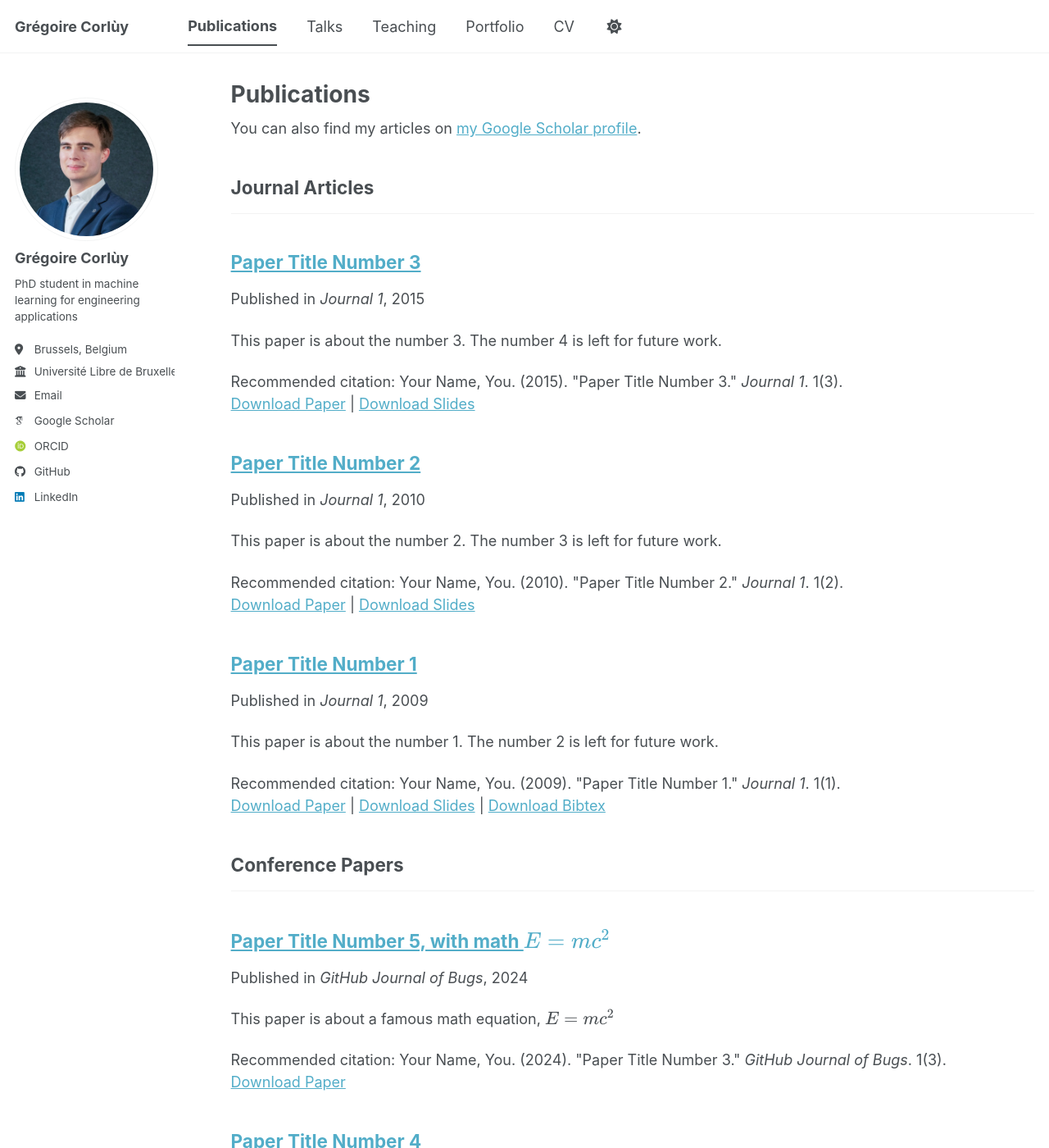
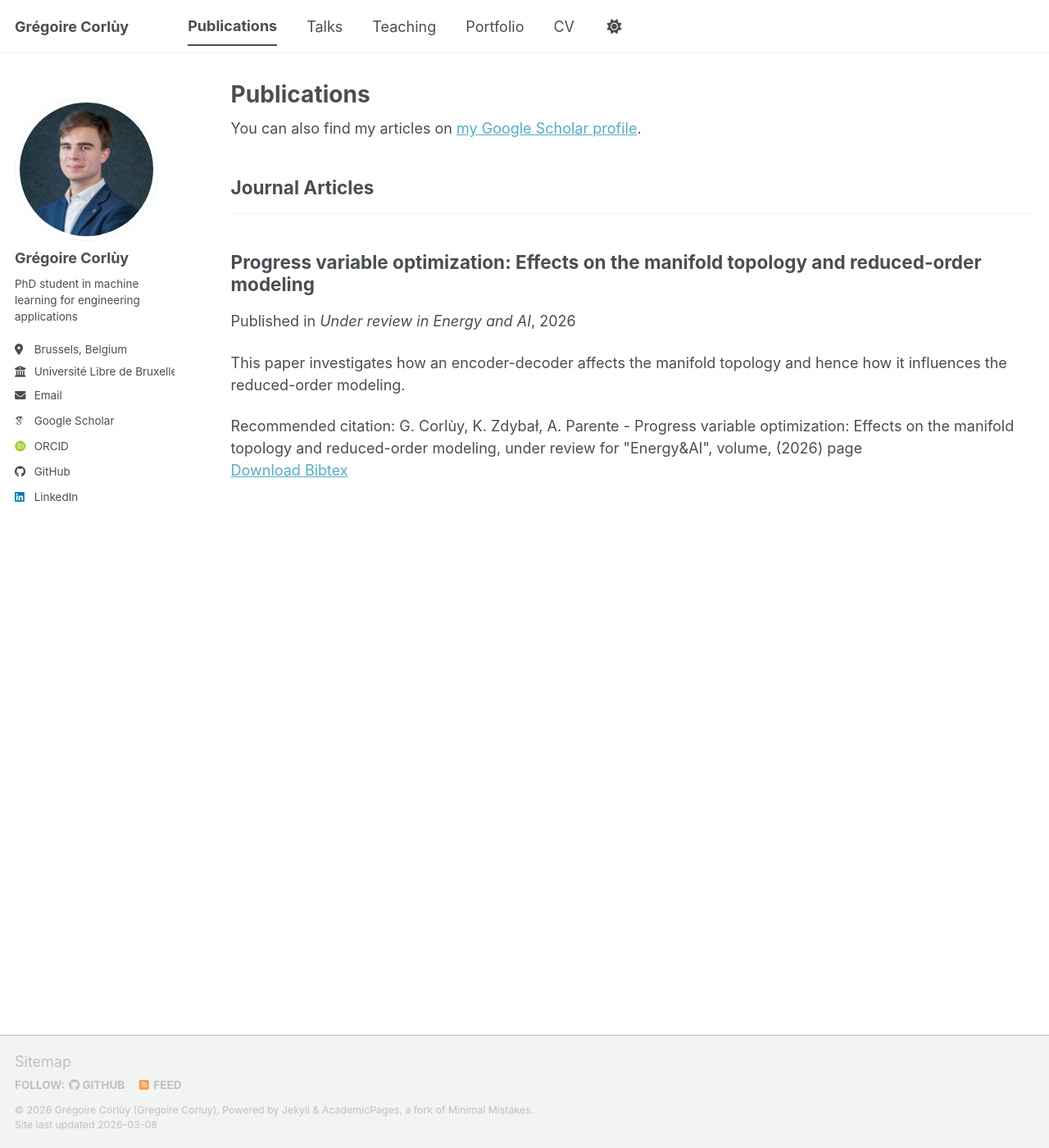
Before and after one commit to GregoireCorluy/GregoireCorluy.github.io, a Jekyll site: the page built from _pages/publications.html, in a window 1280 px wide and 1400 px high. Shown: the whole window at 82% size. Built offline with Jekyll 4.4.1, drawn with Linux system fonts in a browser that asks for light colours; some web fonts are replaced; a script bundle is joined from its source files by our own code; library files that are not in the unit come from our copies; some of the changed text lies outside the part shown.

Commit message:
update publications

```diff
--- a/_includes/archive-single.html
+++ b/_includes/archive-single.html
@@ -27,11 +27,7 @@
     {% endif %}
 
     <h2 class="archive__item-title" itemprop="headline">
-      {% if post.link %}
-        <a href="{{ post.link }}">{{ title }}</a> <a href="{{ base_path }}{{ post.url }}" rel="permalink"><i class="fa fa-link" aria-hidden="true" title="permalink"></i><span class="sr-only">Permalink</span></a>
-      {% else %}
-        <a href="{{ base_path }}{{ post.url }}" rel="permalink">{{ title }}</a>
-      {% endif %}
+      {{ title }}
     </h2>
 
     {% if post.read_time %}
--- a/_publications/2009-10-01-paper-title-number-1.md
+++ /dev/null
@@ -1,14 +0,0 @@
----
-title: "Paper Title Number 1"
-collection: publications
-category: manuscripts
-permalink: /publication/2009-10-01-paper-title-number-1
-excerpt: 'This paper is about the number 1. The number 2 is left for future work.'
-date: 2009-10-01
-venue: 'Journal 1'
-slidesurl: 'https://academicpages.github.io/files/slides1.pdf'
-paperurl: 'https://academicpages.github.io/files/paper1.pdf'
-bibtexurl: 'https://academicpages.github.io/files/bibtex1.bib'
-citation: 'Your Name, You. (2009). &quot;Paper Title Number 1.&quot; <i>Journal 1</i>. 1(1).'
----
-The contents above will be part of a list of publications, if the user clicks the link for the publication than the contents of section will be rendered as a full page, allowing you to provide more information about the paper for the reader. When publications are displayed as a single page, the contents of the above "citation" field will automatically be included below this section in a smaller font.
--- a/_publications/2010-10-01-paper-title-number-2.md
+++ /dev/null
@@ -1,14 +0,0 @@
----
-title: "Paper Title Number 2"
-collection: publications
-category: manuscripts
-permalink: /publication/2010-10-01-paper-title-number-2
-excerpt: 'This paper is about the number 2. The number 3 is left for future work.'
-date: 2010-10-01
-venue: 'Journal 1'
-slidesurl: 'https://academicpages.github.io/files/slides2.pdf'
-paperurl: 'https://academicpages.github.io/files/paper2.pdf'
-citation: 'Your Name, You. (2010). &quot;Paper Title Number 2.&quot; <i>Journal 1</i>. 1(2).'
----
-
-The contents above will be part of a list of publications, if the user clicks the link for the publication than the contents of section will be rendered as a full page, allowing you to provide more information about the paper for the reader. When publications are displayed as a single page, the contents of the above "citation" field will automatically be included below this section in a smaller font.
--- a/_publications/2015-10-01-paper-title-number-3.md
+++ /dev/null
@@ -1,14 +0,0 @@
----
-title: "Paper Title Number 3"
-collection: publications
-category: manuscripts
-permalink: /publication/2015-10-01-paper-title-number-3
-excerpt: 'This paper is about the number 3. The number 4 is left for future work.'
-date: 2015-10-01
-venue: 'Journal 1'
-slidesurl: 'https://academicpages.github.io/files/slides3.pdf'
-paperurl: 'https://academicpages.github.io/files/paper3.pdf'
-citation: 'Your Name, You. (2015). &quot;Paper Title Number 3.&quot; <i>Journal 1</i>. 1(3).'
----
-
-The contents above will be part of a list of publications, if the user clicks the link for the publication than the contents of section will be rendered as a full page, allowing you to provide more information about the paper for the reader. When publications are displayed as a single page, the contents of the above "citation" field will automatically be included below this section in a smaller font.
--- a/_publications/2025-06-08-paper-title-number-5.md
+++ /dev/null
@@ -1,13 +0,0 @@
----
-title: "Paper Title Number 5, with math $$E=mc^2$$"
-collection: publications
-category: conferences
-permalink: /publication/2024-02-17-paper-title-number-4
-excerpt: 'This paper is about a famous math equation, $$E=mc^2$$'
-date: 2024-02-17
-venue: 'GitHub Journal of Bugs'
-paperurl: 'https://academicpages.github.io/files/paper3.pdf'
-citation: 'Your Name, You. (2024). &quot;Paper Title Number 3.&quot; <i>GitHub Journal of Bugs</i>. 1(3).'
----
-
-Using [MathJax](https://www.mathjax.org/) in the description is supported - $$E=mc^2$$ - however, the use must be mindful that the default delimiters are `$$...$$` and `\\[...\\]` which differs from the `$...$` that is typically expected.
--- a/assets/css/main.scss
+++ b/assets/css/main.scss
@@ -41,3 +41,8 @@
     "vendor/font-awesome/solid",
     "vendor/font-awesome/brands"
 ;
+
+.archive__item-title,
+.archive__item-title:hover {
+  text-decoration: none !important;
+}
--- /dev/null
+++ b/files/bibtex-paper-Energy-and-AI-2026.bib
@@ -0,0 +1,11 @@
+@article{corluy2026progress,
+  title={Progress variable optimization: Effects on the manifold topology and reduced-order modeling},
+  author={Corlùy, Grégoire and Zdybał, Kamila and Parente, Alessandro},
+  journal={Energy&AI},
+  volume={},
+  pages = {},
+  issn = {},
+  year={2026},
+  publisher={},
+  doi={},
+}
```
Also changed, not shown: _publications/2024-02-17-paper-title-number-4.md (deleted, +0 -13 lines), _publications/2026-02-23-paper-EnergyAndAI.md (added, +13 -0 lines), _teaching/2014-spring-teaching-1.md (deleted, +0 -20 lines), _teaching/2015-spring-teaching-2.md (deleted, +0 -20 lines), _teaching/2024-Supervision.md (added, +19 -0 lines), _teaching/2025-spring-teaching-data-driven-engineering.md (added, +12 -0 lines), 1 other file.
